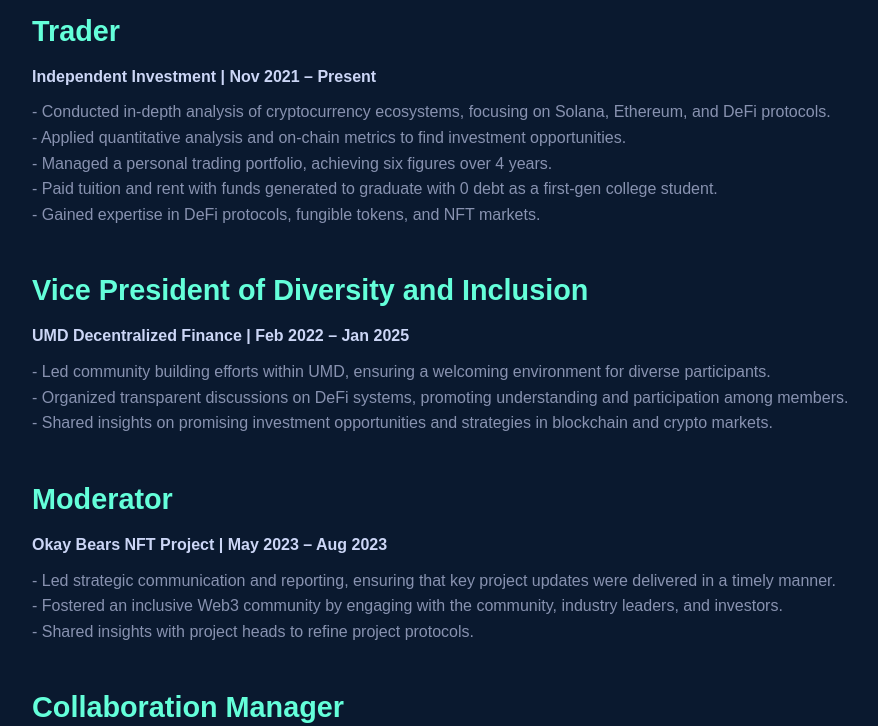
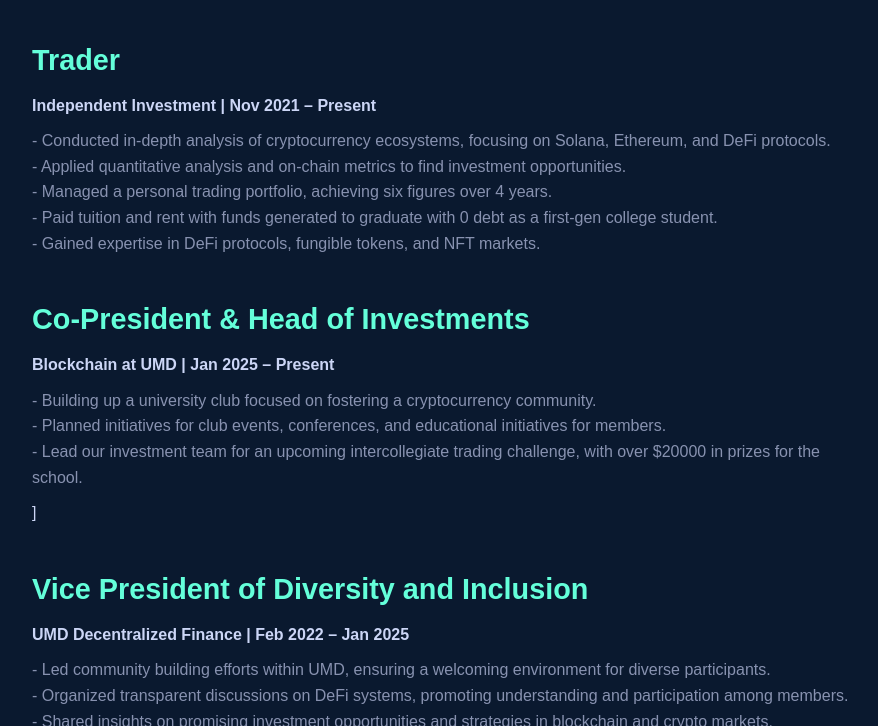
Before and after one commit to chrisss11/personal-website, a plain HTML site: page index.html in a window 1280 px wide. Shown: the part 1285-2011 px from the top of the page, without its empty margins (198-1076 px from the left). Drawn offline with Linux system fonts and the light colour scheme.

Commit message:
Update index.html
updated site

```diff
--- a/index.html
+++ b/index.html
@@ -28,10 +28,10 @@
                 Hello! I’m Christopher Oh, or Chris for short. I’m a finance student at the University of Maryland with a strong interest in cryptocurrencies, blockchain technology, and finance. Currently, I’m exploring the intersection of digital innovation in crypto and financial markets.
             </p>
             <p>
-                My journey began in my freshman year when a friend showed me an NFT he bought. I remember thinking, "Why would anyone buy a picture online?" That night, I spent hours researching NFTs and eventually started trading them myself. From there, I dove into DeFi protocols, other blockchain networks, and fungible tokens. I made a lot, lost a lot, but ultimately earned enough to cover tuition, rent, and food. What started as a side venture quickly became something I was deeply passionate about. It didn’t feel like work. Researching new projects, protocols, and developments was something I could do all day, every day.
+                My journey began in my freshman year when a friend showed me an NFT he bought. I remember thinking, "Why would he buy this jpeg?" That night, I spent hours researching NFTs and eventually started trading them myself. From there, I dove into DeFi protocols, other blockchain networks, and fungible tokens. I made a lot, lost a lot, but ultimately earned enough to cover tuition, rent, and food. What started as a side venture quickly became something I was deeply passionate about. It didn’t feel like work. Researching new projects, protocols, and developments was something I could do all day, every day.
             </p>
             <p>
-                Along the way, I gained valuable experience in financial modeling, risk management, and community-driven projects. I’ve also contributed to causes I care about, such as volunteering for the National Marrow Donor Program and serving as the Vice President of Diversity, Equity, and Inclusion (DEI) in my DeFi club at UMD. These experiences have helped shape my commitment to personal growth and making a meaningful impact.
+                Along the way, I gained valuable experience in financial modeling, risk management, research, and community-driven projects. I’ve also contributed to causes I care about, such as volunteering for the National Marrow Donor Program and serving as the Vice President of Diversity, Equity, and Inclusion (DEI) in my DeFi club at UMD, then moving into a lead role as Co-President and Head of Investments at the UMD Blockchain club. These experiences have helped shape my commitment to personal growth and making a meaningful impact.
             </p>
             <p>
                 I created this website for two reasons: first, to expand on information about myself, and second, because I think it’s important for a working professional to have a personal online presence. Whether you’re interested in finance, crypto, or just want to connect, feel free to reach out!
@@ -64,6 +64,17 @@
                     - Paid tuition and rent with funds generated to graduate with 0 debt as a first-gen college student.<br>
                     - Gained expertise in DeFi protocols, fungible tokens, and NFT markets.
                 </p>
+            </div>
+
+            <div class="job">
+                <h3>Co-President & Head of Investments</h3>
+                <p><strong>Blockchain at UMD | Jan 2025 – Present</strong></p>
+                <p>
+                    - Building up a university club focused on fostering a cryptocurrency community.<br>
+                    - Planned initiatives for club events, conferences, and educational initiatives for members.<br>
+                    - Lead our investment team for an upcoming intercollegiate trading challenge, with over $20000 in prizes for the school.<br>
+                </p>
+                ]
             </div>
 
             <div class="job">
```
